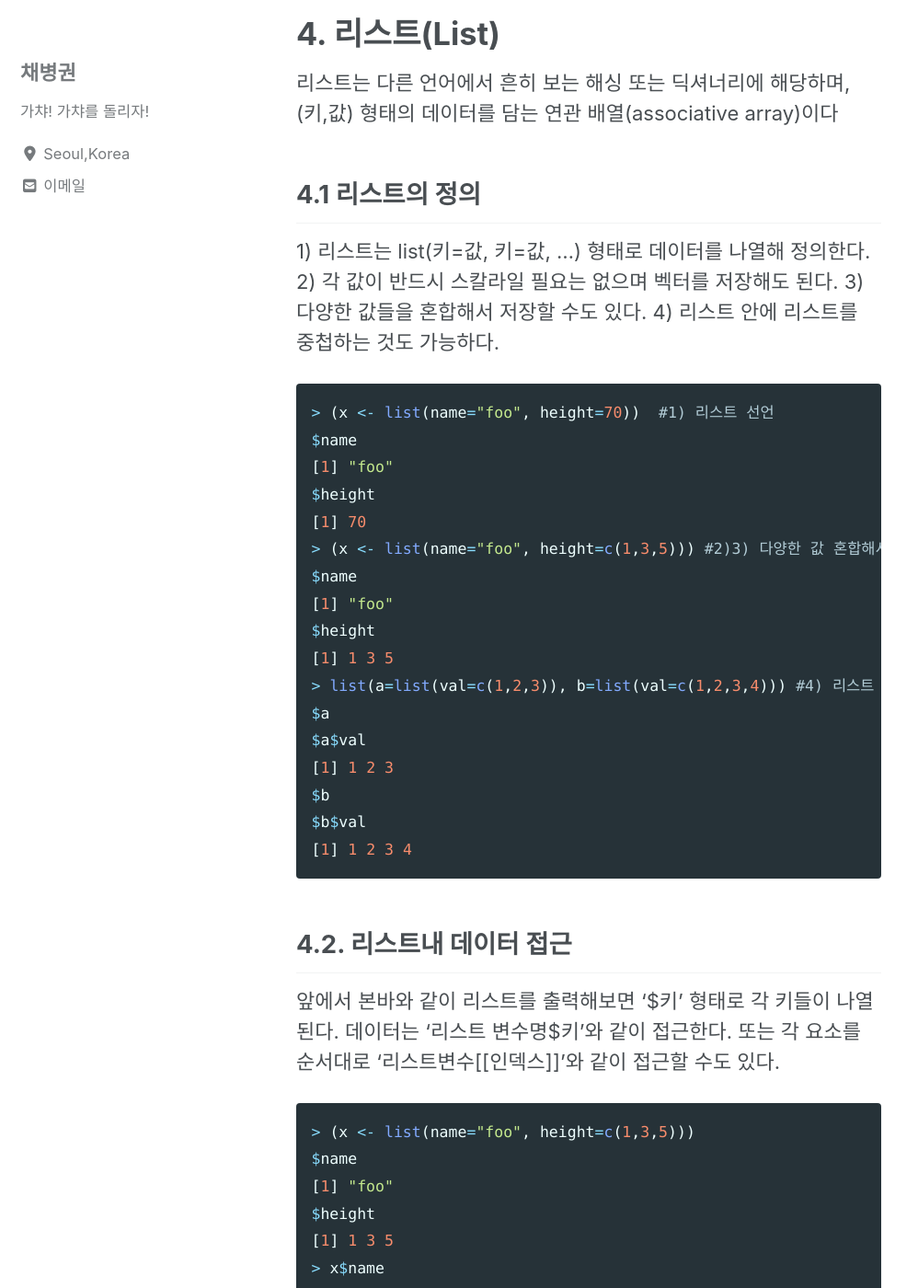
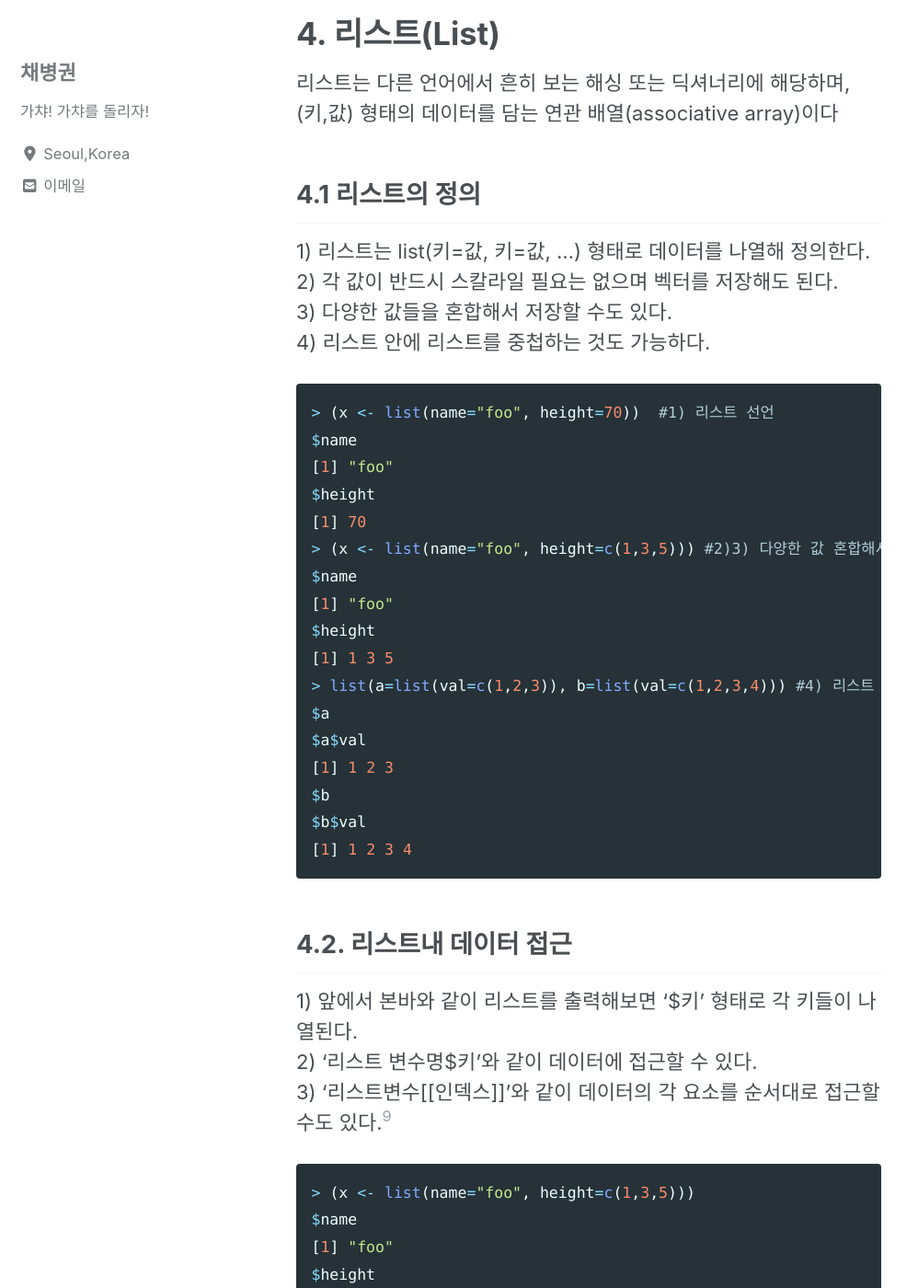
Before and after one commit to ByeongGwonChae/mynotebook, a Jekyll site: the page built from _posts/2020-01-01-R-first-note.md, in a window 1280 px wide and 1400 px high, scrolled down 6548 px. Shown: the whole window at 92% size, without its empty margins (0-998 px from the left). Built offline with Jekyll 4.4.1, drawn with Linux system fonts in a browser that asks for light colours; cached includes are drawn as plain includes; nearby versions of some CDN libraries; some of the changed text lies outside the part shown.

Commit message:
Update 2020-01-01-R-first-note.md

```diff
--- a/_posts/2020-01-01-R-first-note.md
+++ b/_posts/2020-01-01-R-first-note.md
@@ -85,7 +85,7 @@ Levels: a < b < c
 3) 벡터는 중첩될 수 없다. 따라서 벡터 안에 벡터를 정의하면 이는 단일 차원의 벡터로 변경된다.[^5]\\
 4) 숫자형 데이터의 경우 __start:end__ 또는 __seq(from, to, by)__ 등으로 벡터를 만들 수 있다.\\
 5) __seq_along()__ , __seq_len()__ 등의 함수로도 벡터를 만들 수 있다.\\
-6) __rep()__ 를 사용해 특정 값들이 반복된 벡터를 손쉽게 만들 수 있다.
+6) __rep()__ 를 사용해 특정 값들이 반복된 벡터를 손쉽게 만들 수 있다.\\
 7) __names()__ 함수를 통해 각 셀에 이름을 부여할 수 있다.
 ~~~ R
 > (x <- c(1,2,3,4,5))  #벡터 선언
@@ -169,9 +169,9 @@ NULL
 # 4. 리스트(List)
 리스트는 다른 언어에서 흔히 보는 해싱 또는 딕셔너리에 해당하며, (키,값) 형태의 데이터를 담는 연관 배열(associative array)이다
 ## 4.1 리스트의 정의
-1) 리스트는 list(키=값, 키=값, ...) 형태로 데이터를 나열해 정의한다.
-2) 각 값이 반드시 스칼라일 필요는 없으며 벡터를 저장해도 된다.
-3) 다양한 값들을 혼합해서 저장할 수도 있다.
+1) 리스트는 list(키=값, 키=값, ...) 형태로 데이터를 나열해 정의한다.\\
+2) 각 값이 반드시 스칼라일 필요는 없으며 벡터를 저장해도 된다.\\
+3) 다양한 값들을 혼합해서 저장할 수도 있다.\\
 4) 리스트 안에 리스트를 중첩하는 것도 가능하다.
 ~~~ R
 > (x <- list(name="foo", height=70))  #1) 리스트 선언
@@ -193,7 +193,9 @@ $b$val
 [1] 1 2 3 4
 ~~~
 ## 4.2. 리스트내 데이터 접근
-앞에서 본바와 같이 리스트를 출력해보면 ‘$키’ 형태로 각 키들이 나열된다. 데이터는 ‘리스트 변수명$키’와 같이 접근한다. 또는 각 요소를 순서대로 ‘리스트변수[[인덱스]]’와 같이 접근할 수도 있다.
+1) 앞에서 본바와 같이 리스트를 출력해보면 ‘$키’ 형태로 각 키들이 나열된다.\\
+2) ‘리스트 변수명$키’와 같이 데이터에 접근할 수 있다. \\
+3) ‘리스트변수[[인덱스]]’와 같이 데이터의 각 요소를 순서대로 접근할 수도 있다.[^9]
 ~~~ R
 > (x <- list(name="foo", height=c(1,3,5)))
 $name
@@ -204,14 +206,11 @@ $height
 [1] "foo"
 > x$height
 [1] 1 3 5
-#주의할점은 값을 가져오기 위해서는 ‘[[인덱스]]’ 의 형태로 적어야지 ‘[인덱스]’로 해서는 안된다는 점이다. ‘[인덱스]’의 형태는 각 값이 아니라 ‘(키, 값)’ 을 담고 있는 서브 리스트를 반환한다. 예를들어 다음의 코드를 보자.
-> x[1]
+> x[1]  #3) '(키,값)' 형태의 서브 리스트를 반환
 $name
 [1] "foo"
-> x[2]
-$height
-[1] 1 3 5
-#보다시피 x[1]는 ‘(name, foo)’ 를 갖고 있는 리스트를 반환한다.
+> x[[1]]  #3) 각 값을 반환
+[1] "foo"
 ~~~
 # 5. 행렬(Matrix)
 벡터와 마찬가지로 행렬에는 한가지 유형의 스칼라만 저장할 수 있다.
@@ -510,3 +509,4 @@ Levels: f m
 [^6]: 이때, 인덱스는 다른 언어와 달리 1부터 시작한다.
 [^7]: end에 위치한 요소 포함
 [^8]: NROW()는 nrow()의 변형 (대문자임에 주의!)
+[^9]: 값을 가져오기 위해서는 ‘[[인덱스]]’ 의 형태로 적어야지 ‘[인덱스]’로 해서는 안된다.
```
